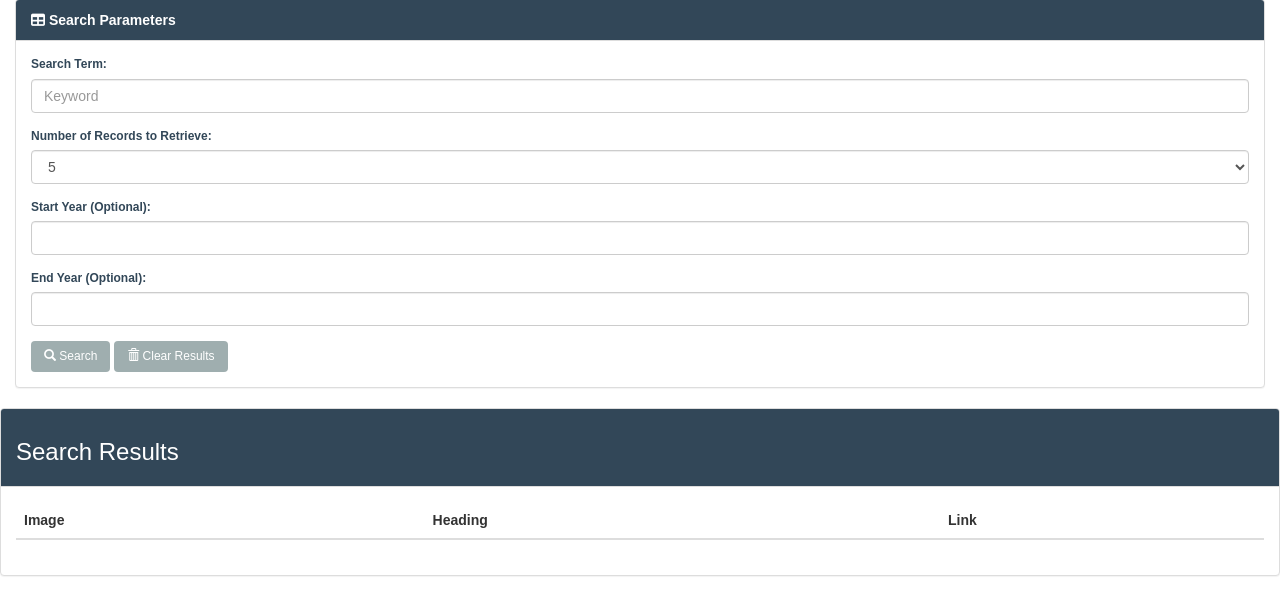
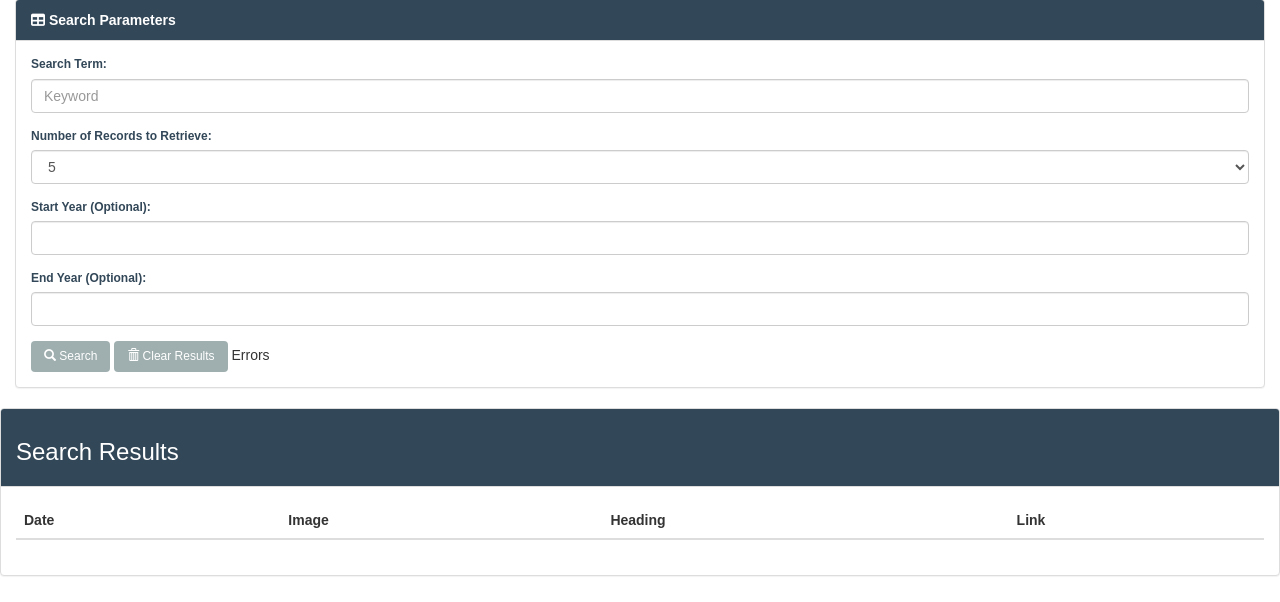
Before and after one commit to smchow/NYTimesAPI, a PHP site: page / in a window 1280 px wide. Shown: the part 198-800 px from the top of the page. Run offline with PHP 8.4, Linux system fonts and the light colour scheme; lists and menus that the app fills with data are empty; some libraries are stand-ins or nearby versions.

Commit message:
display date in results, show warning messages for wrong/missing input

```diff
--- a/assets/css/style.css
+++ b/assets/css/style.css
@@ -53,3 +53,6 @@ img {
   font-weight: bold;
   font-size: 16px;
 }
+ #startDateAlert, #endDateAlert, #keywordAlert {
+    display: none;
+ }
--- a/index.html
+++ b/index.html
@@ -7,6 +7,7 @@
   <meta charset="utf-8">
   <title></title>
   <link rel="stylesheet" href="https://maxcdn.bootstrapcdn.com/bootstrap/3.3.7/css/bootstrap.min.css">
+
    <title>New York Times Search</title>
 
  <!--  <link rel="stylesheet" href="../assets/css/font-awesome.min.css"> -->
@@ -18,6 +19,7 @@
 
 
   <script src="https://use.fontawesome.com/7b6dd2ca46.js"></script>
+
 <div class="container">
     <div class="jumbotron">
 <!-- here is the link given to me by glyphSearch for the newspaper icon. I don't know how to make it work -->
@@ -37,6 +39,9 @@
           <div class="form-group">
             <label for="exampleInputEmail1">Search Term:</label>
             <input type="name" class="form-control" id="exampleInputEmail1" placeholder="Keyword">
+            <div id="keywordAlert" class="alert alert-danger fade in">
+              <strong>Warning!</strong> The keyword cannot be blank!
+            </div>
           </div>
           <div class="form-group">
             <label for="exampleInputPassword1">Number of Records to Retrieve:</label>
@@ -48,11 +53,19 @@
           </div>
           <div class="form-group">
             <label for="exampleInputPassword1">Start Year (Optional):</label>
-            <input type="number" class="form-control" id="startDate" >
+            <input type="number" class="form-control" id="startDate"  min="1850" max="2017">
+
+          <div id="startDateAlert" class="alert alert-danger fade in">
+          <strong>Warning!</strong> Date needs to be between 1850 and the current year!
           </div>
+          </div>
+
           <div class="form-group">
             <label for="exampleInputPassword1">End Year (Optional):</label>
-            <input type="number" class="form-control" id="endDate" >
+            <input type="number" class="form-control" id="endDate" min="1850" max="2017">
+            <div id="endDateAlert" class="alert alert-danger fade in">
+              <strong>Warning!</strong> Date needs to be between 1850 and the current year!
+            </div>
           </div>
         </form>
         <button type="submit" class="btn" id="frmSubmit" id="test">
@@ -61,7 +74,7 @@
         </button>
         <button type="submit" class="btn" id="clr">
         <span class="glyphicon glyphicon-trash" aria-hidden="true"></span>
-        Clear Results</button>
+        Clear Results</button><span id="dispErr"  > Errors</span>
 
 
         </div>
@@ -79,6 +92,7 @@
             <table class="table">
               <thead class="thead-inverse">
                 <tr>
+                <th>Date</th>
                 <th>Image</th>
                 <th>Heading</th>
                 <th>Link</th>
@@ -108,8 +122,10 @@
 
 
 <script src="https://code.jquery.com/jquery.js"></script>
+ <!-- Latest compiled and minified JavaScript -->
+<script src="https://maxcdn.bootstrapcdn.com/bootstrap/3.3.7/js/bootstrap.min.js"></script>
  <script type="text/javascript">
-
+  $("#startDateAlert").hide();
   $("#frmSubmit").on("click", function(event) {
 
     event.preventDefault();
@@ -121,6 +137,13 @@
     var end_date = ($("#endDate").val()).trim();
     var page = ($("#numRecords").val()).trim();
 
+     if (q!=""){
+      $("#keywordAlert").hide();
+      }else{
+        $("#keywordAlert").show();
+        return;
+      }
+
     queryUrl += '?' + $.param({
       'api-key': "05dd5e0a5d1841718337d9de569ceb6c",
       'q':  q,
@@ -130,12 +153,27 @@
       'facet_filter': "true"
     });
 
+
+
     // Add date only if the user inputs the date
     if(begin_date != ""){
-      queryUrl += '&begin_date='+ begin_date + '0101';
+      if(parseInt(begin_date) >= 1850 && parseInt(begin_date) < 2017){
+        queryUrl += '&begin_date='+ begin_date + '0101';
+        $("#startDateAlert").hide();
+      }else{
+        $("#startDateAlert").show();
+        return;
+      }
+
     }
     if(end_date != ""){
+    if(parseInt(end_date) >= 1850 && parseInt(end_date) < 2017){
       queryUrl += '&end_date='+ end_date + '1231';
+      $("#endDateAlert").hide();
+      }else{
+        $("#endDateAlert").show();
+        return;
+      }
     }
     // if(page != ""){
     //   queryUrl += '&page=' + page;
@@ -181,6 +219,10 @@
               img.attr("src" , "assets/images/placeholder.jpg");
             }
 
+            var fromLeft = 10;
+            var date = results[i].pub_date;
+            date = date.substring(fromLeft , date);
+            console.log(date);
             var p = $("<p id='text'>");
             var headText = p;
             headText = results[i].headline.main;
@@ -188,13 +230,13 @@
 
             var html = results[i].web_url;
             console.log(html);
-            var link = $("<a id='link'>").attr("href", html).html("LINK TO FULL ARTICLE");
-
+            var link = $("<a id='link'>").attr("href", html).html("READ THE FULL ARTICLE");
+            newsDiv.append("<td>" + date + "</td>");
             newsDiv.append(img);
-            newsDiv.append("<td class='col-md-7'>" + headText + "</td>");
+            newsDiv.append("<td class='col-md-6'>" + headText + "</td>");
             newsDiv.append(link);
 
-           $(".table tbody").append(newsDiv);
+           $(".table tbody").prepend(newsDiv);
 
         }
 
@@ -208,6 +250,8 @@
         $("#display").empty();
   });
 
+
+
 </script>
 
 </body>
```
